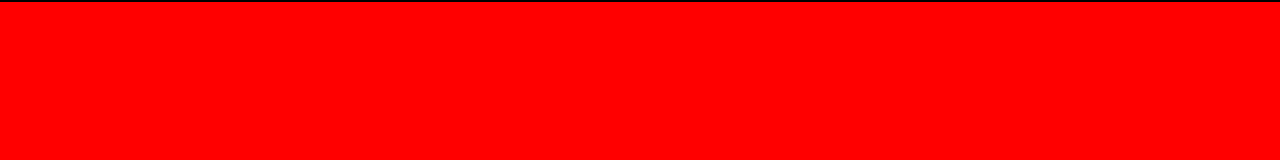
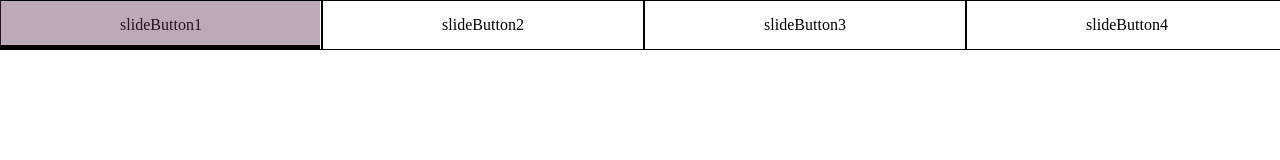
Before and after one commit to patosorio/scroll-horizontal-layout, a plain HTML site: page index.html in a window 1280 px wide. Drawn offline with nearby package versions, Linux system fonts and the light colour scheme.

Commit message:
Scrolling Menu Version

```diff
--- a/index.html
+++ b/index.html
@@ -13,21 +13,23 @@
     </head>
     <body>
         <div id="container" class="container">
-            <div class="scrolling-bar">
-                <div id="scroller" class="green">
+            <div id="scrolling-bar">
+                <div id="scroller"></div>
+            </div>
+            <div id="slider">
+                <div id="slide1" class="slide">
 
                 </div>
-            </div>
-            <div id="slider">
-                <div id="slide1" class="slide red">
+                <div id="slide2" class="slide">
 
                 </div>
-                <div id="slide2" class="slide blue">
+                <div id="slide3" class="slide">
 
                 </div>
-                <div id="slide3" class="slide yellow">
+                <div id="slide4" class="slide">
 
                 </div>
+
             </div>
         </div>
 
--- a/script.js
+++ b/script.js
@@ -1,17 +1,29 @@
 $(document).ready(function() {
-
-    // Menu Set Up
 
     var numSlides = $('#slider .slide').length;
 
-    for (var i = 0; i < numSlides; i++) {
+    // Menu Set Up
+    for ( i = 0; i < numSlides; i++ ) {
+        var slideMenuButton = ("<div class='slideMenuButton'>" + "slideButton" + (i+1) + "</div>");
+        $("#scrolling-bar").append(slideMenuButton);
+    }
+
+    // Slide Menu Button width
+
+    $(".slideMenuButton").width($(window).width()/numSlides);
+
+    $("#scroller").width($(".slideMenuButton").width());
+
+    var widthScroller = $("#scroller").width();
+
+    $(".container").scroll(function(event){
+
+        event.preventDefault();
+
+        var horizontalScrolled = $(this).scrollLeft();
+
+        $("#scroller").width((horizontalScrolled / numSlides) + widthScroller);
+    });
 
 
-    }
-
-    $(".container").scroll(function(event){
-        event.preventDefault();
-        var x = $(this).scrollLeft();
-        $("#scroller").width(x / (numSlides -1));
-    });
 });
--- a/styles.css
+++ b/styles.css
@@ -1,11 +1,6 @@
-
-
-html {
-    box-sizing: border-box;
-}
 
 *, *:before, *:after {
-    box-sizing: inherit;
+    box-sizing: border-box;
 }
 
 body{
@@ -29,18 +24,31 @@ body{
     display: inline-block;
 }
 
-.scrolling-bar{
+#scrolling-bar{
     border-top: 1px solid black;
     border-bottom: 1px solid black;
     position: fixed;
     width: 100%;
     top: 0;
+    text-align: center;
+}
+
+.slideMenuButton{
+    display: inline-block;
+    border-left: 1px solid black;
+    border-right: 1px solid black;
+    padding: 15px 0;
 }
 
 #scroller{
     height: 100%;
-    width: 0;
+    position: absolute;
+    top: 0;
+    z-index: 2;
+    border-bottom: 4px solid black;
+    background-color: rgba(90,43,80,0.4);
 }
+
 
 .span{
     width: 1px;
```
